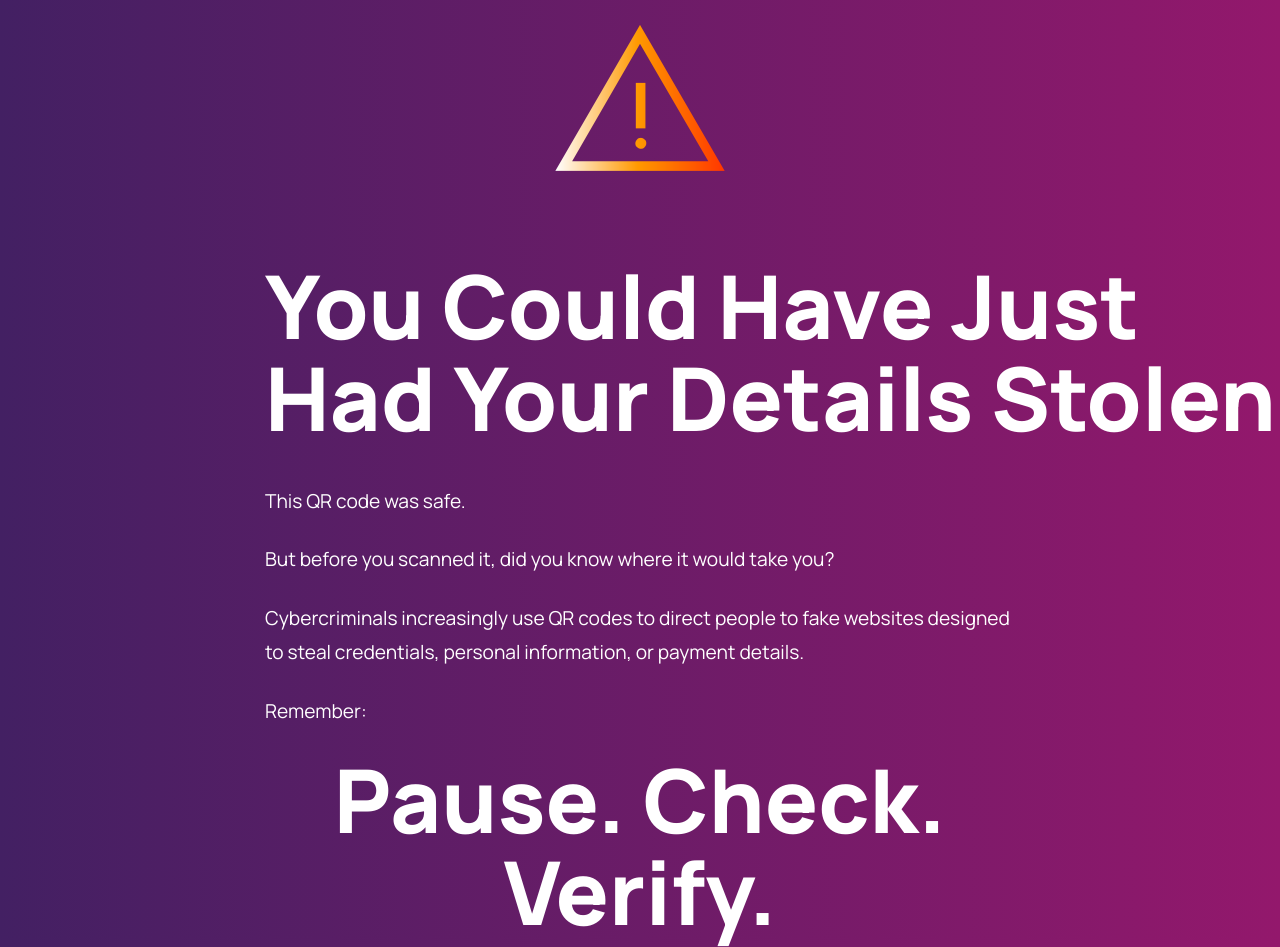
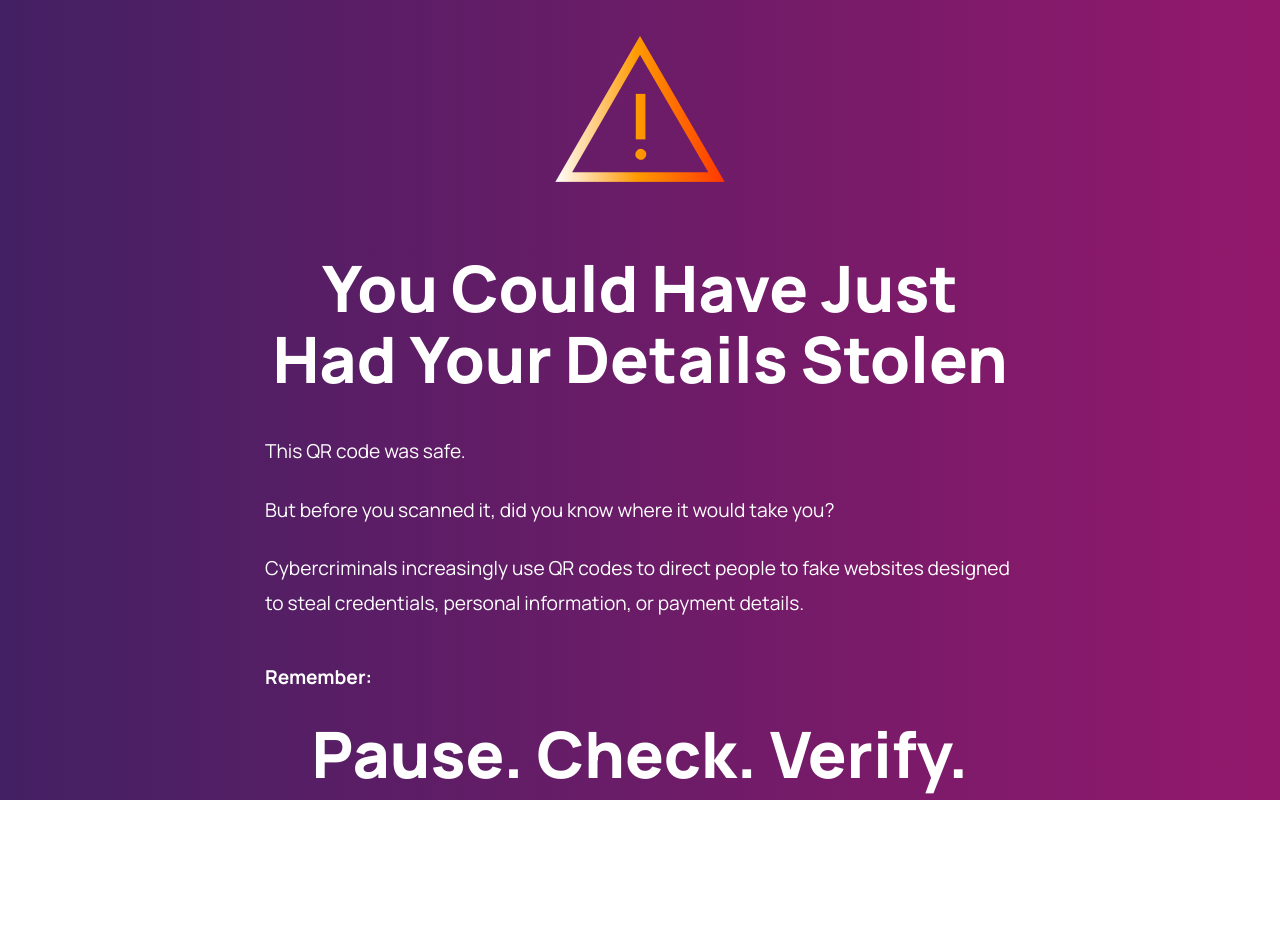
Before and after one commit to tom-hayter/ccs-qr-demo, a plain HTML site: page index.html in a window 1280 px wide. Shown: the top 947 px of the page. After the commit the page ends 800 px from the top, so only its background shows below. Drawn offline with Linux system fonts and the light colour scheme.

Commit message:
Update index.html

```diff
--- a/index.html
+++ b/index.html
@@ -36,15 +36,10 @@ body {
 
 h1 {
     text-align: center;
-    font-size: clamp(2.75rem, 7vw, 5.5rem);
+    font-size: clamp(2rem, 5vw, 4rem);
     font-weight: 800;
-    line-height: 1.05;
+    line-height: 1.1;
     margin-bottom: 40px;
-}
-
-h1 span {
-    display: block;
-    white-space: nowrap;
 }
 
 p {
@@ -53,10 +48,15 @@ p {
     margin-bottom: 24px;
 }
 
+.remember {
+    font-weight: 700;
+    margin-top: 40px;
+}
+
 .pcv {
     font-weight: 800;
-    font-size: clamp(2.75rem, 7vw, 5.5rem);
-    line-height: 1.05;
+    font-size: clamp(2rem, 5vw, 4rem);
+    line-height: 1.1;
     text-align: center;
     margin-top: 20px;
     margin-bottom: 0;
@@ -73,8 +73,8 @@ p {
          class="hero-image">
 
     <h1>
-        <span>You Could Have Just</span>
-        <span>Had Your Details Stolen</span>
+        You Could Have Just<br>
+        Had Your Details Stolen
     </h1>
 
     <p>
@@ -89,7 +89,7 @@ p {
         Cybercriminals increasingly use QR codes to direct people to fake websites designed to steal credentials, personal information, or payment details.
     </p>
 
-    <p>
+    <p class="remember">
         Remember:
     </p>
 
```
